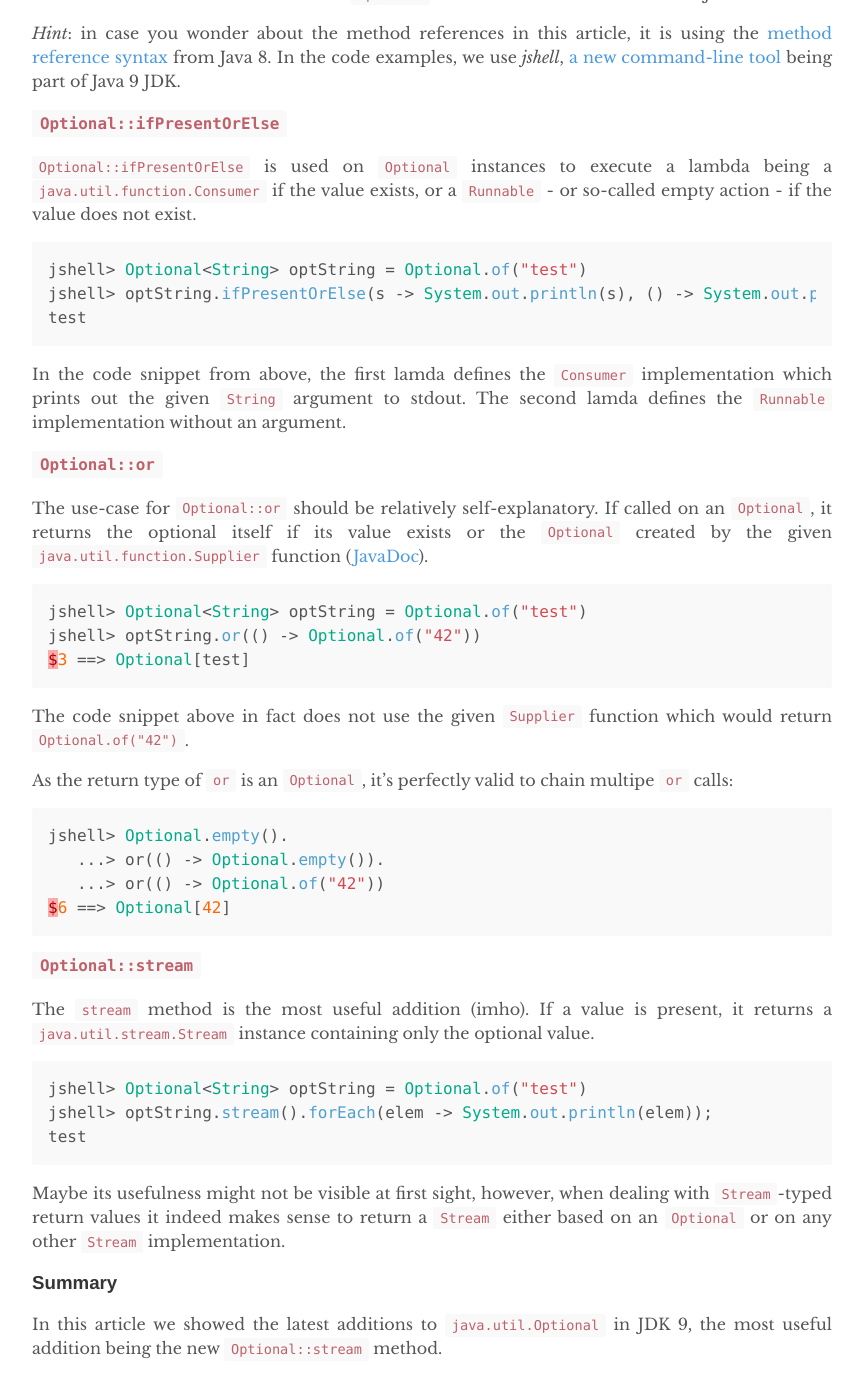
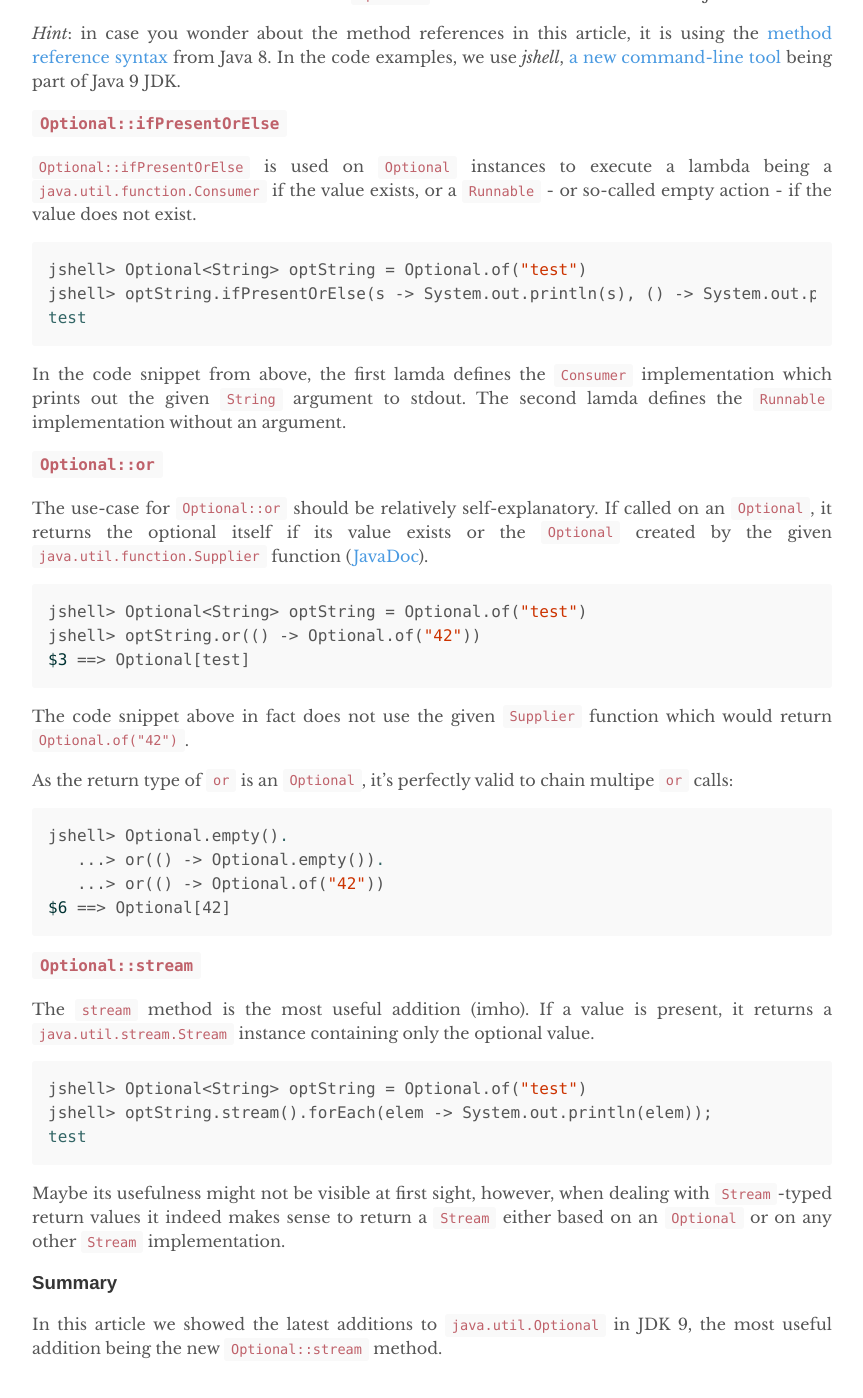
Before and after one commit to andresteingress/andresteingress.github.io, a Jekyll site: the page built from _posts/2017-09-27-java-9-optional-additions.md, in a window 1280 px wide and 1400 px high, scrolled down 474 px. Shown: the whole window, without its empty margins (208-1071 px from the left). Built offline with Jekyll 4.4.1, drawn with Linux system fonts in a browser that asks for light colours; comment, search, counter and statistics services are not loaded.

Commit message:
changed code format

```diff
--- a/_posts/2017-09-27-java-9-optional-additions.md
+++ b/_posts/2017-09-27-java-9-optional-additions.md
@@ -20,7 +20,7 @@ _Hint_: in case you wonder about the method references in this article, it is us
 
 `Optional::ifPresentOrElse` is used on `Optional` instances to execute a lambda being a `java.util.function.Consumer` if the value exists, or a `Runnable` - or so-called empty action - if the value does not exist.
 
-{% highlight java %}
+{% highlight shell %}
 
 jshell> Optional<String> optString = Optional.of("test")
 jshell> optString.ifPresentOrElse(s -> System.out.println(s), () -> System.out.println("not there"))
@@ -34,7 +34,7 @@ In the code snippet from above, the first lamda defines the `Consumer` implement
 
 The use-case for `Optional::or` should be relatively self-explanatory. If called on an `Optional`, it returns the optional itself if its value exists or the `Optional` created by the given `java.util.function.Supplier` function ([JavaDoc](http://download.java.net/java/jdk9/docs/api/java/util/function/Supplier.html)).
 
-{% highlight java %}
+{% highlight shell %}
 
 jshell> Optional<String> optString = Optional.of("test")
 jshell> optString.or(() -> Optional.of("42"))
@@ -46,7 +46,7 @@ The code snippet above in fact does not use the given `Supplier` function which
 
 As the return type of `or` is an `Optional`, it's perfectly valid to chain multipe `or` calls:
 
-{% highlight java %}
+{% highlight shell %}
 
 jshell> Optional.empty().
    ...> or(() -> Optional.empty()).
@@ -59,7 +59,7 @@ $6 ==> Optional[42]
 
 The `stream` method is the most useful addition (imho). If a value is present, it returns a `java.util.stream.Stream` instance containing only the optional value.
 
-{% highlight java %}
+{% highlight shell %}
 
 jshell> Optional<String> optString = Optional.of("test")
 jshell> optString.stream().forEach(elem -> System.out.println(elem));
```
